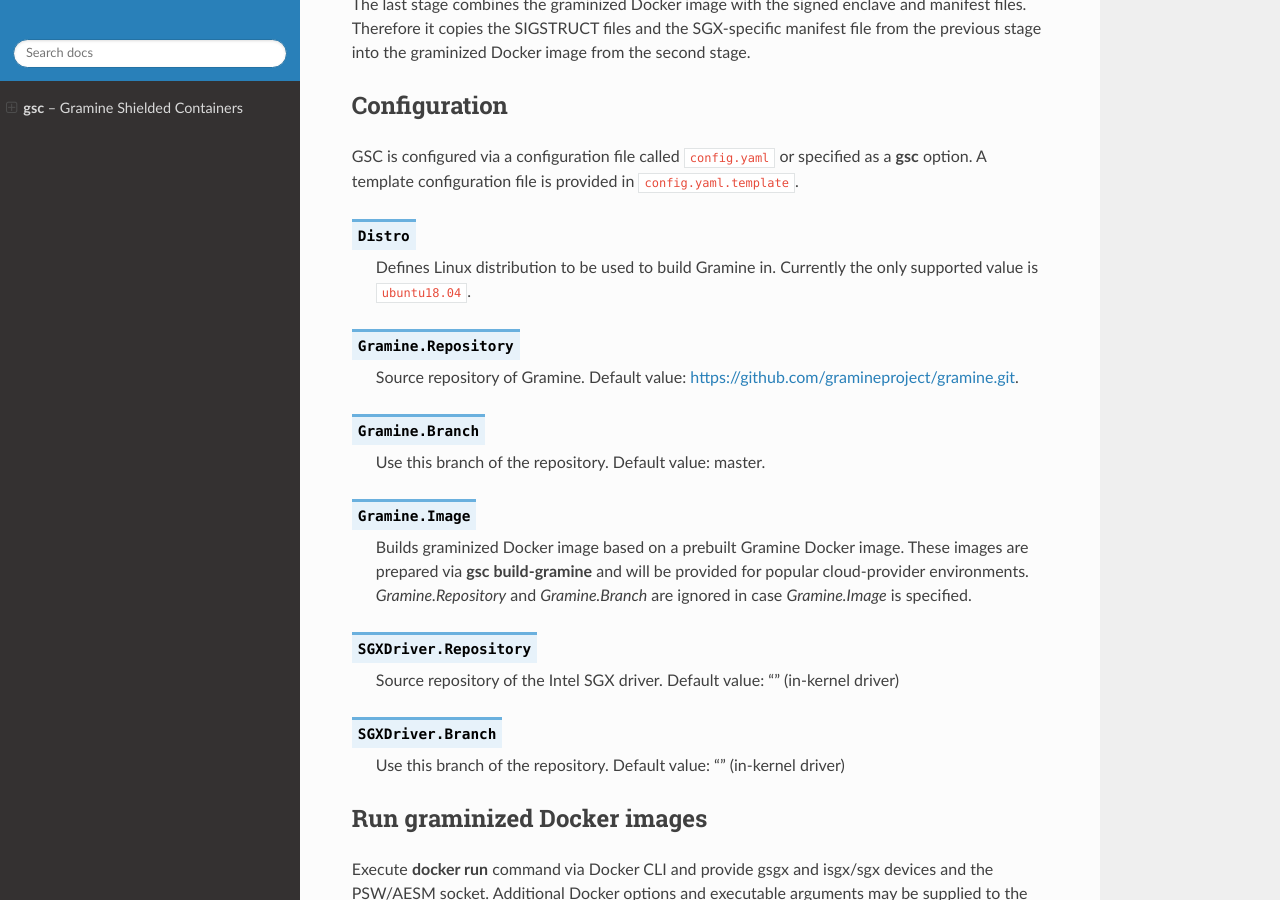
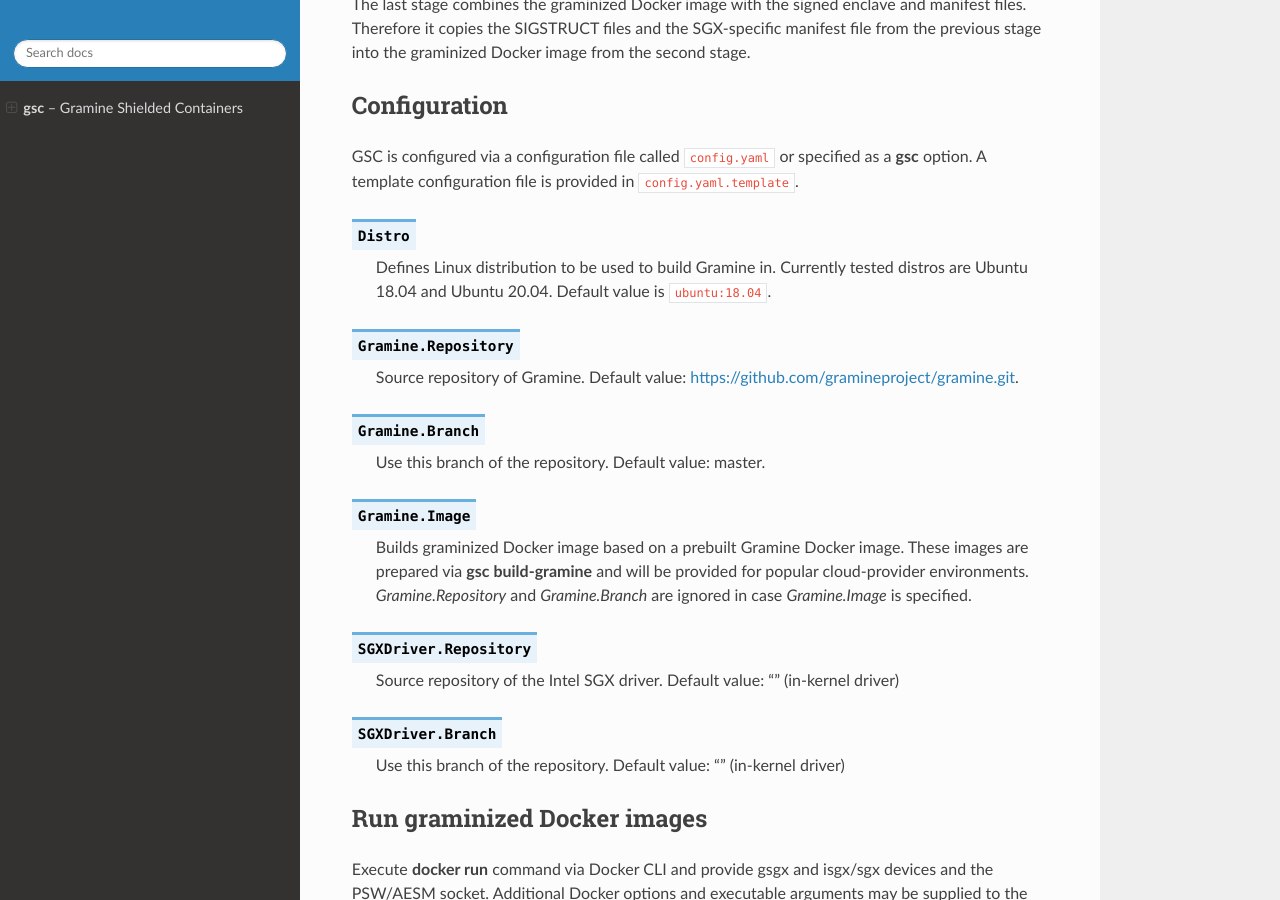
Before and after one commit to gramineproject/gsc, a Sphinx documentation site: the page built from Documentation/index.rst, in a window 1280 px wide and 900 px high, scrolled down 5536 px. Built offline with Sphinx 7.4.7 and the Read the Docs theme 2.0.0, drawn with Linux system fonts in a browser that asks for light colours.

Commit message:
Update GSC to support 20.04 Ubuntu containers
Signed-off-by: aneessahib <anees.a.sahib@intel.com>

```diff
--- a/Documentation/index.rst
+++ b/Documentation/index.rst
@@ -299,8 +299,8 @@ in :file:`config.yaml.template`.
 
 .. describe:: Distro
 
-   Defines Linux distribution to be used to build Gramine in. Currently the
-   only supported value is ``ubuntu18.04``.
+   Defines Linux distribution to be used to build Gramine in. Currently tested
+   distros are Ubuntu 18.04 and Ubuntu 20.04. Default value is ``ubuntu:18.04``.
 
 .. describe:: Gramine.Repository
 
```
Also changed, not shown: gsc.py (+6 -6 lines), 7 other files.
